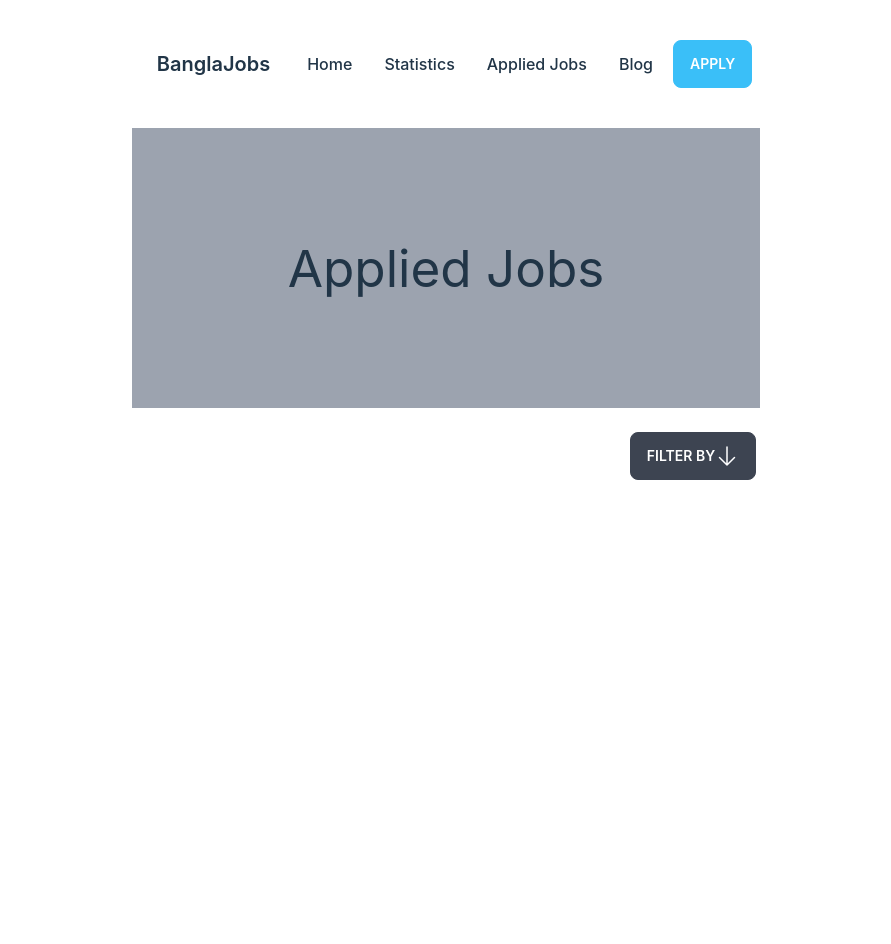
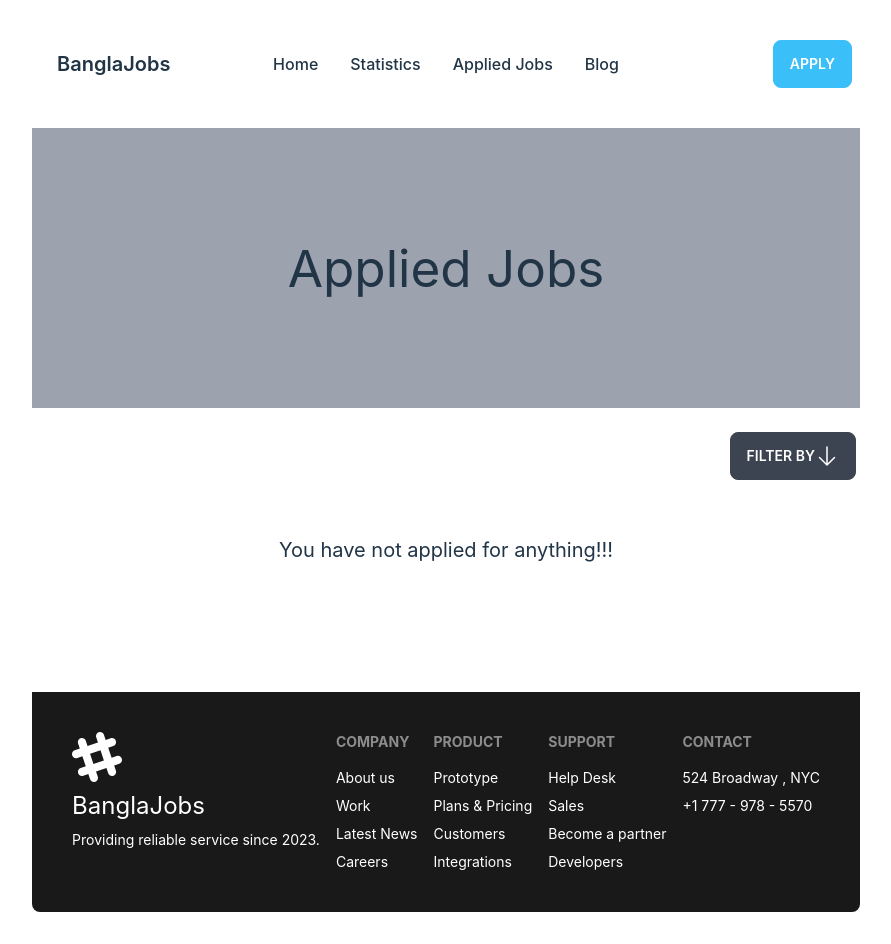
Before and after one commit to srafsan/career-hub, a React (Vite) app: page /jobs in a window 1280 px wide. Shown: the whole page, without its empty margins (194-1085 px from the left). Before the commit the page ends 800 px from the top, so only its background shows below. Built offline with nearby package versions, Linux system fonts and the light colour scheme.

Commit message:
Design changes

```diff
--- a/src/App.jsx
+++ b/src/App.jsx
@@ -1,12 +1,14 @@
 import { Outlet } from "react-router-dom";
 import "./App.css";
 import Header from "./components/Header/Header";
+import Footer from "./components/Footer/Footer";
 
 function App() {
     return (
         <div className="md:max-w-screen-lg">
             <Header />
             <Outlet />
+            <Footer />
         </div>
     );
 }
--- a/src/components/AppliedJobs/AppliedJobs.jsx
+++ b/src/components/AppliedJobs/AppliedJobs.jsx
@@ -64,12 +64,18 @@ const AppliedJobs = () => {
             </section>
 
             <section className="mt-32">
-                {appJobs.map((appliedJob) => (
-                    <AppliedJobsCard
-                        key={appliedJob.id}
-                        appliedJob={appliedJob}
-                    />
-                ))}
+                {appJobs.length === 0 ? (
+                    <h1 className="text-xl">
+                        You have not applied for anything!!!
+                    </h1>
+                ) : (
+                    appJobs.map((appliedJob) => (
+                        <AppliedJobsCard
+                            key={appliedJob.id}
+                            appliedJob={appliedJob}
+                        />
+                    ))
+                )}
             </section>
         </div>
     );
--- a/src/components/FeaturedJobsCard/FeaturedJobsCard.jsx
+++ b/src/components/FeaturedJobsCard/FeaturedJobsCard.jsx
@@ -13,7 +13,11 @@ const FeaturedJobsCard = ({ fJob }) => {
     return (
         <div className="border rounded-lg w-full md:w-[450px] h-full p-10 text-left">
             <div className="h-10">
-                <img className="w-[90px]" src={logo} alt="" />
+                <img
+                    className="w-3/5 md:w-[90px] mx-auto md:mx-0"
+                    src={logo}
+                    alt=""
+                />
             </div>
             <div className="mt-8">
                 <h2 className="text-xl font-bold">{job}</h2>
--- a/src/components/Footer/Footer.jsx
+++ b/src/components/Footer/Footer.jsx
@@ -0,0 +1,53 @@
+import React from "react";
+
+const Footer = () => {
+    return (
+        <footer className="footer mt-32 p-10 bg-[#1A1919] text-base-content rounded-b-lg">
+            <div>
+                <svg
+                    width="50"
+                    height="50"
+                    viewBox="0 0 24 24"
+                    xmlns="http://www.w3.org/2000/svg"
+                    fillRule="evenodd"
+                    clipRule="evenodd"
+                    className="fill-current text-white"
+                >
+                    <path d="M22.672 15.226l-2.432.811.841 2.515c.33 1.019-.209 2.127-1.23 2.456-1.15.325-2.148-.321-2.463-1.226l-.84-2.518-5.013 1.677.84 2.517c.391 1.203-.434 2.542-1.831 2.542-.88 0-1.601-.564-1.86-1.314l-.842-2.516-2.431.809c-1.135.328-2.145-.317-2.463-1.229-.329-1.018.211-2.127 1.231-2.456l2.432-.809-1.621-4.823-2.432.808c-1.355.384-2.558-.59-2.558-1.839 0-.817.509-1.582 1.327-1.846l2.433-.809-.842-2.515c-.33-1.02.211-2.129 1.232-2.458 1.02-.329 2.13.209 2.461 1.229l.842 2.515 5.011-1.677-.839-2.517c-.403-1.238.484-2.553 1.843-2.553.819 0 1.585.509 1.85 1.326l.841 2.517 2.431-.81c1.02-.33 2.131.211 2.461 1.229.332 1.018-.21 2.126-1.23 2.456l-2.433.809 1.622 4.823 2.433-.809c1.242-.401 2.557.484 2.557 1.838 0 .819-.51 1.583-1.328 1.847m-8.992-6.428l-5.01 1.675 1.619 4.828 5.011-1.674-1.62-4.829z"></path>
+                </svg>
+                <p className="text-white text-left text-2xl">BanglaJobs</p>
+                <p className="text-white">
+                    Providing reliable service since 2023.
+                </p>
+            </div>
+            <div className="text-white">
+                <span className="footer-title">Company</span>
+                <p>About us</p>
+                <p>Work</p>
+                <p>Latest News</p>
+                <p>Careers</p>
+            </div>
+            <div className="text-white">
+                <span className="footer-title">Product</span>
+                <p>Prototype</p>
+                <p>Plans & Pricing</p>
+                <p>Customers</p>
+                <p>Integrations</p>
+            </div>
+            <div className="text-white">
+                <span className="footer-title">Support</span>
+                <p>Help Desk</p>
+                <p>Sales</p>
+                <p>Become a partner</p>
+                <p>Developers</p>
+            </div>
+            <div className="text-white">
+                <span className="footer-title">Contact</span>
+                <p>524 Broadway , NYC</p>
+                <p>+1 777 - 978 - 5570</p>
+            </div>
+        </footer>
+    );
+};
+
+export default Footer;
--- a/src/components/Hero/Hero.jsx
+++ b/src/components/Hero/Hero.jsx
@@ -1,4 +1,5 @@
 import React from "react";
+import { Link } from "react-router-dom";
 
 const Hero = () => {
     return (
@@ -15,7 +16,7 @@ const Hero = () => {
                     all your job application from start to finish.
                 </p>
                 <button className="btn btn-info mt-8 text-white">
-                    Get Started
+                    <Link to="/jobs">Get Started</Link>
                 </button>
             </div>
             <div>
--- a/src/components/JobCategoryCard/JobCategoryCard.jsx
+++ b/src/components/JobCategoryCard/JobCategoryCard.jsx
@@ -6,11 +6,11 @@ const JobCategoryCard = ({ job }) => {
     return (
         <div className="bg-gray-50 md:w-60 p-10 rounded-lg border">
             <img
-                className="bg-gray-200 p-4 rounded-lg w-[60px]"
+                className="bg-gray-200 p-4 rounded-lg w-[60px] mx-auto"
                 src={img}
                 alt="logo"
             />
-            <div className="mt-8 text-start">
+            <div className="mt-8 text-center">
                 <h3 className="text-lg font-semibold mb-2">{title}</h3>
                 <p className="text-gray-500">{jobs} Jobs Available</p>
             </div>
```
